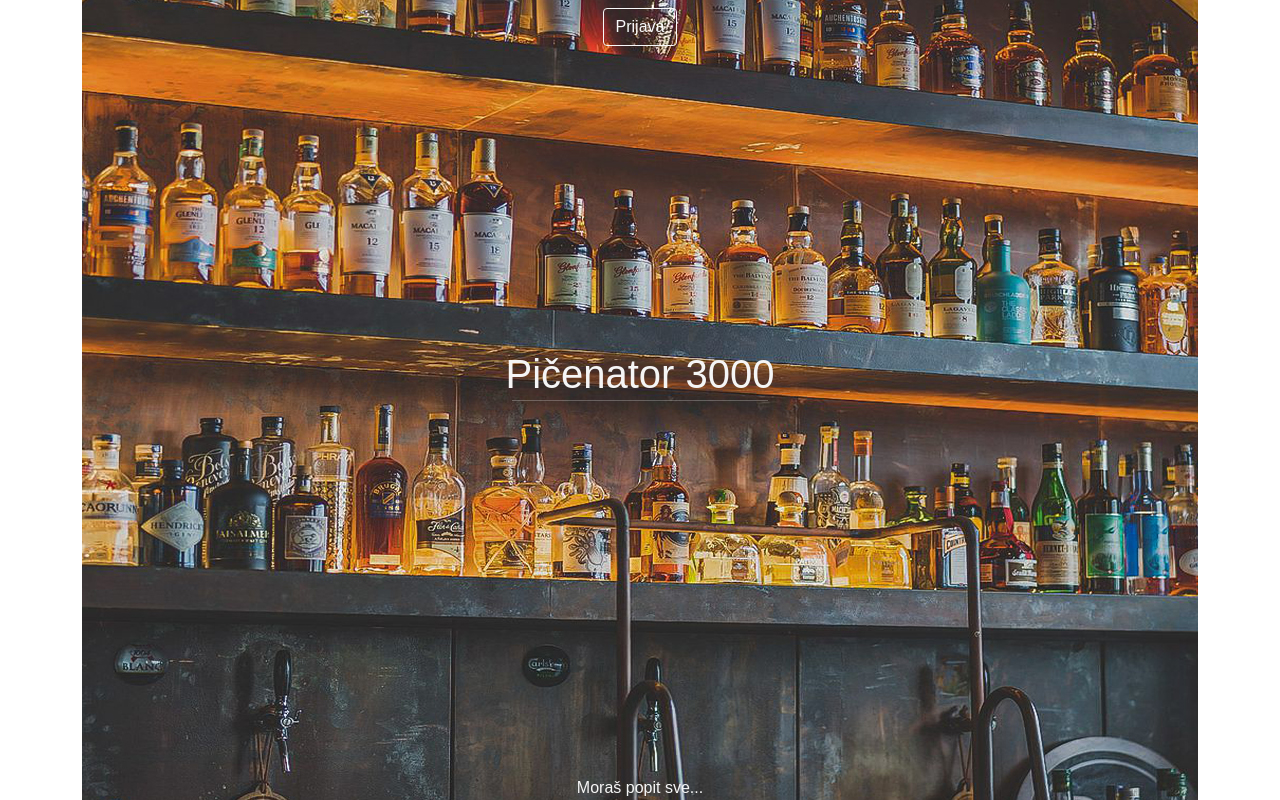
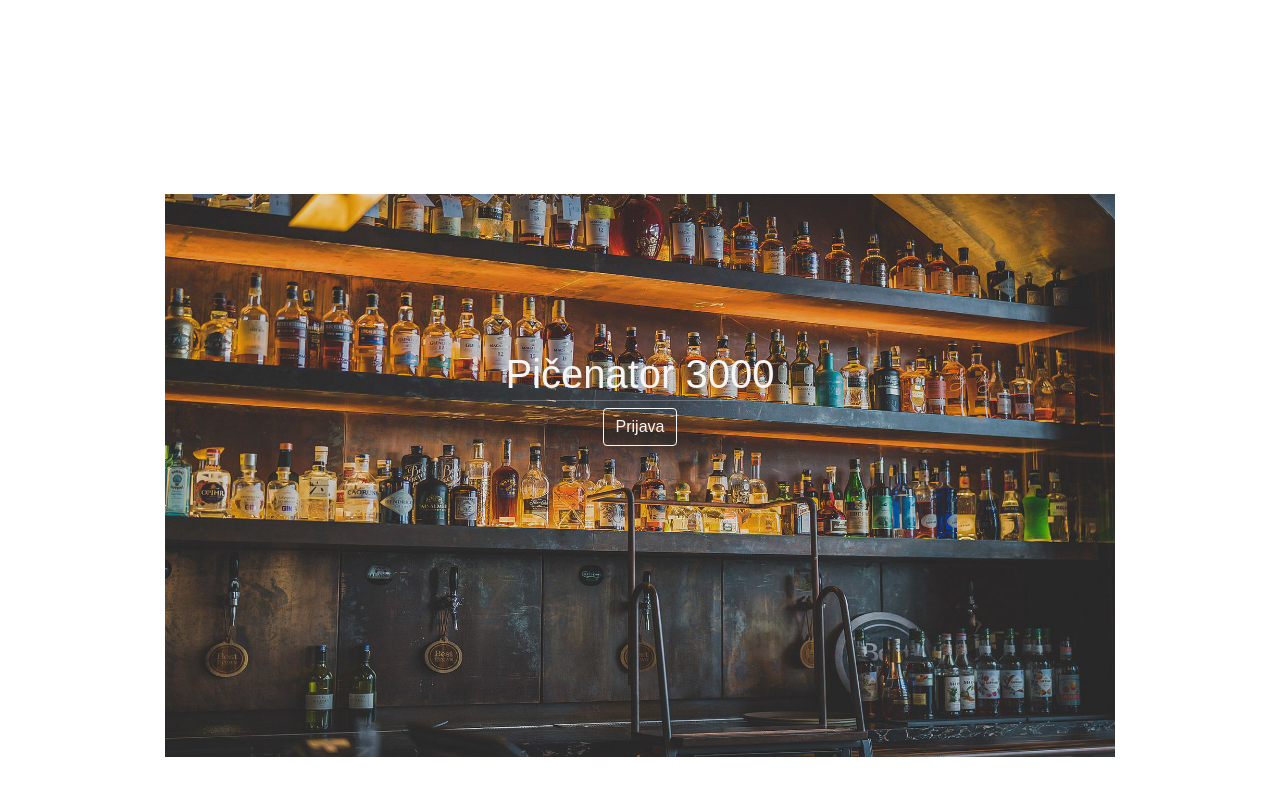
Before and after one commit to MarkoFrankovic/FrontEnd-Picenator3000, a Vue app in the folder frontend/: page / in a window 1280 px wide. Built offline with nearby package versions, Linux system fonts and the light colour scheme.

Commit message:
Update HomeView.vue

```diff
--- a/frontend/src/views/HomeView.vue
+++ b/frontend/src/views/HomeView.vue
@@ -8,7 +8,6 @@
           <div class="w3-display-middle">
             <h1 class="w3-jumbo w3-animate-top">Pičenator 3000</h1>
             <hr class="w3-border-grey" style="margin: auto; width: 20%" />
-            <p class="w3-large w3-center">Moraš popit sve...</p>
           </div>
 
           <i>
@@ -68,30 +67,17 @@ hr {
   margin: auto;
 }
 
-p {
-  font-family: "Raleway", sans-serif;
-  color: whitesmoke;
-  outline-color: grey;
-  position: fixed;
-  bottom: 0;
-  left: 0;
-  right: 0;
-  top: auto;
-  margin: auto;
-  text-align: center;
-}
-
 i {
   font-family: "Raleway", sans-serif;
   color: whitesmoke;
   outline-color: grey;
+  height: 0.1px;
   position: fixed;
   top: 0;
   bottom: 0;
   left: 0;
   right: 0;
   margin: auto;
-  text-align: center;
 }
 
 body,
@@ -102,9 +88,10 @@ html {
 .bgimg {
   background-image: url("@/assets/img/thumbnail.jpg");
   background-position: center;
-  background-size: auto;
+  background-size: 1000px;
   background-position: center center;
-  width: 3000px;
+  background-repeat: no-repeat;
+  width: 950px;
   height: 950px;
 }
 </style>
```
